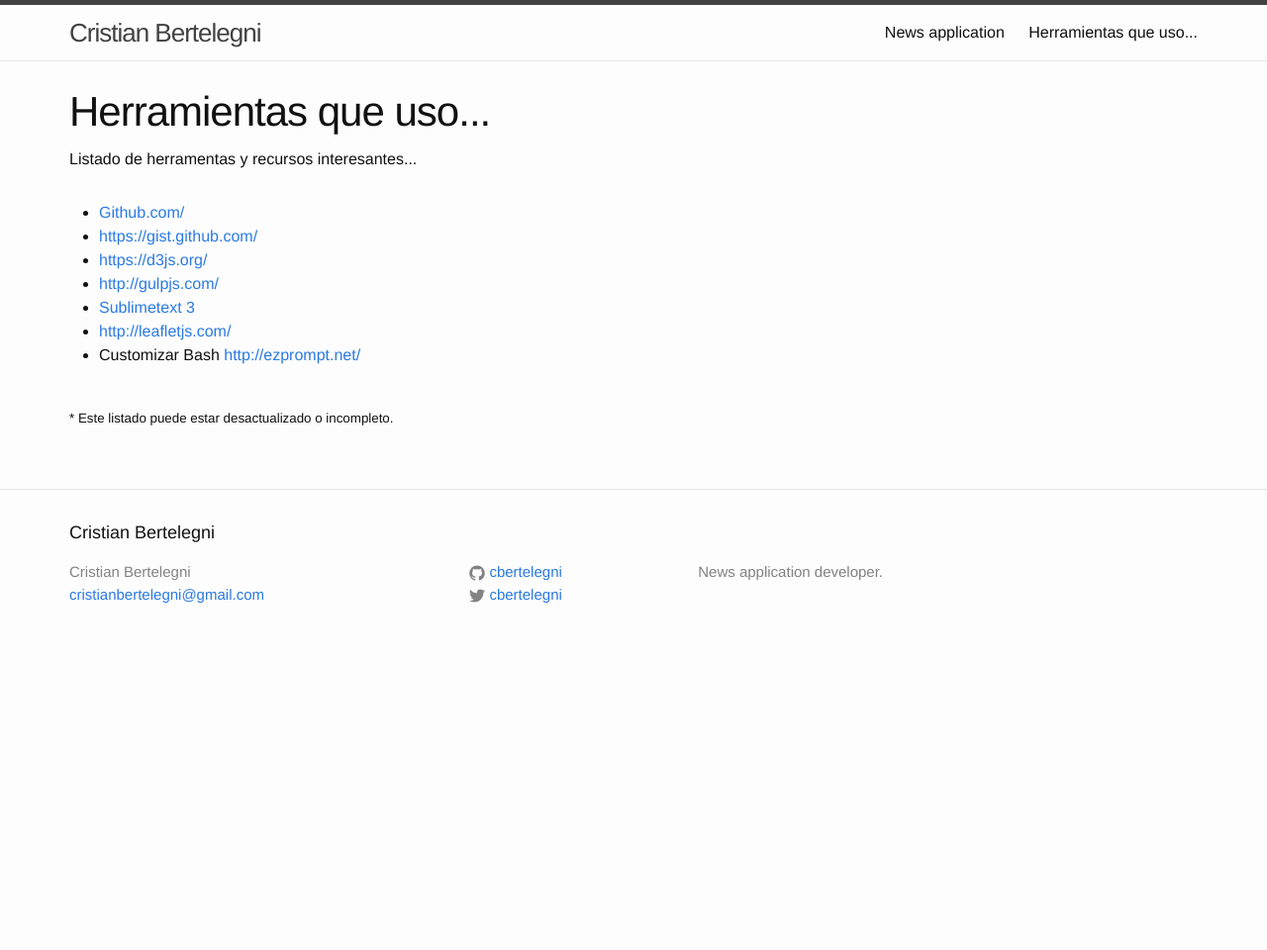
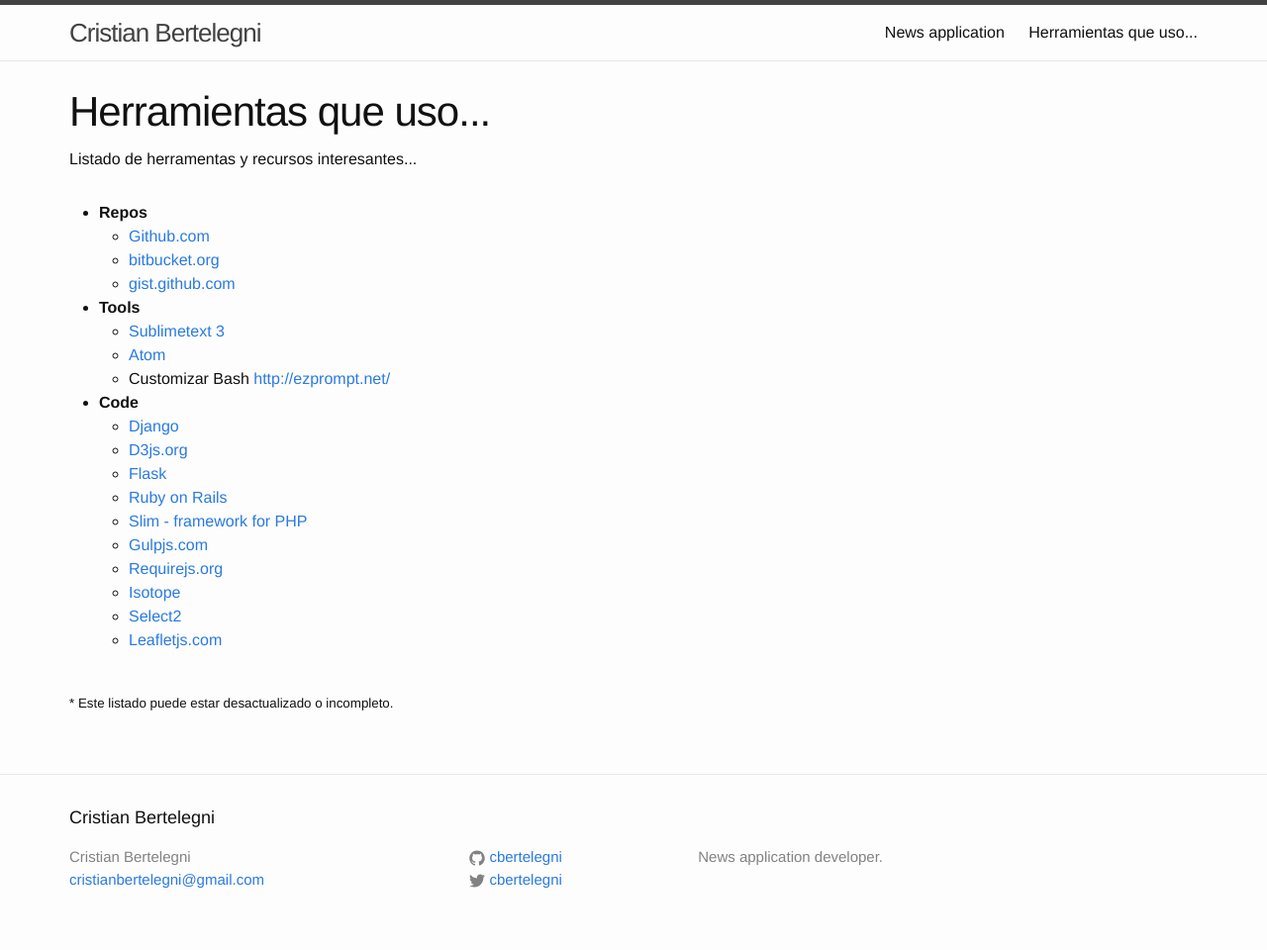
Before and after one commit to cbertelegni/cbertelegni, a Jekyll site: the page built from tools.md, in a window 1280 px wide. Shown: the whole page at 99% size. Built offline with Jekyll 4.4.1, drawn with Linux system fonts in a browser that asks for light colours; before the commit the page ends 900 px from its top, so only the background shows below that.

Commit message:
Update tools.md

```diff
--- a/tools.md
+++ b/tools.md
@@ -8,13 +8,26 @@
 .post-list h2 { margin-bottom: 0; }
 </style>
 
-* [Github.com/](https://github.com/)
-* [https://gist.github.com/](https://gist.github.com/cbertelegni)
-* [https://d3js.org/](https://d3js.org/)
-* [http://gulpjs.com/](http://gulpjs.com/)
-* [Sublimetext 3](https://www.sublimetext.com/3)
-* [http://leafletjs.com/](http://leafletjs.com/)
-* Customizar Bash [http://ezprompt.net/](http://ezprompt.net/)
+* __Repos__
+  * [Github.com](https://github.com/)
+  * [bitbucket.org](https://bitbucket.org/)
+  * [gist.github.com](https://gist.github.com/cbertelegni)
+* __Tools__
+  * [Sublimetext 3](https://www.sublimetext.com/3)
+  * [Atom](https://atom.io/)
+  * Customizar Bash [http://ezprompt.net/](http://ezprompt.net/)
+* __Code__
+  * [Django](https://www.djangoproject.com/)
+  * [D3js.org](https://d3js.org/)
+  * [Flask](http://flask.pocoo.org/)
+  * [Ruby on Rails](http://rubyonrails.org/)
+  * [Slim - framework for PHP](http://www.slimframework.com/)
+  * [Gulpjs.com](http://gulpjs.com/)
+  * [Requirejs.org](http://requirejs.org/)
+  * [Isotope](http://isotope.metafizzy.co/)
+  * [Select2](http://select2.github.io/select2/)
+  * [Leafletjs.com](http://leafletjs.com/)
+
 
 <br>
 <small>* Este listado puede estar desactualizado o incompleto.</small>
```
